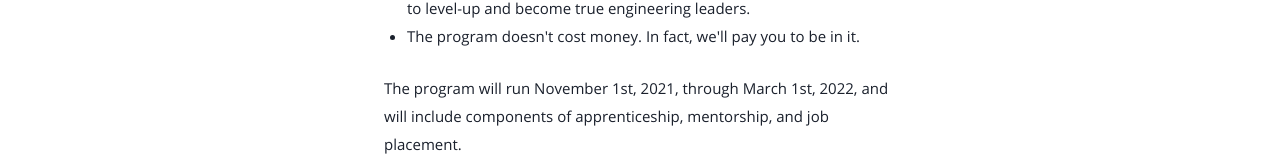
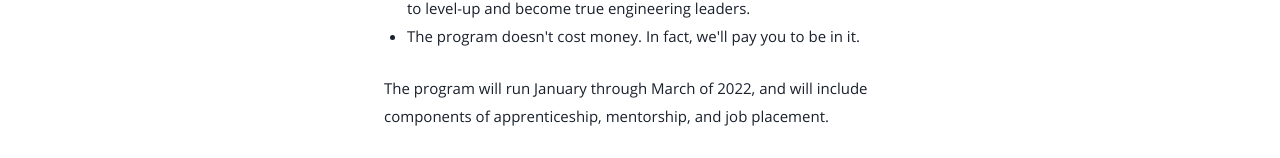
Before and after one commit to rootsystem-dev/rootsystem.com, a Next.js app: page /apply in a window 1280 px wide. Shown: the part 794-952 px from the top of the page. Built offline with nearby package versions, Linux system fonts and the light colour scheme.

Commit message:
Update index.jsx

```diff
--- a/pages/apply/index.jsx
+++ b/pages/apply/index.jsx
@@ -99,7 +99,7 @@ export default function ApplyPage ({ }) {
           </UnorderedList>
 
           <Text fontSize="md" mb={8}>
-            The program will run November 1st, 2021, through March 1st, 2022, and will include components of apprenticeship, mentorship, and job placement.
+            The program will run January through March of 2022, and will include components of apprenticeship, mentorship, and job placement.
           </Text>
 
           <Button mb={12} onClick={onOpen}>
```
